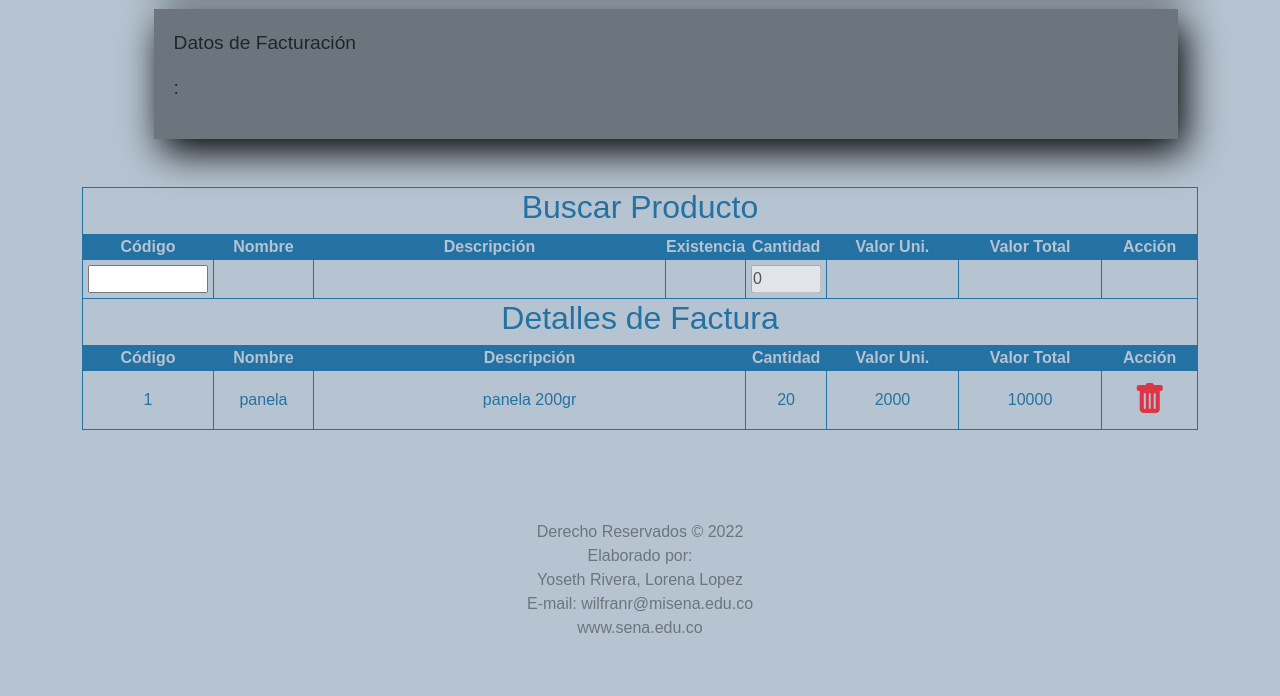
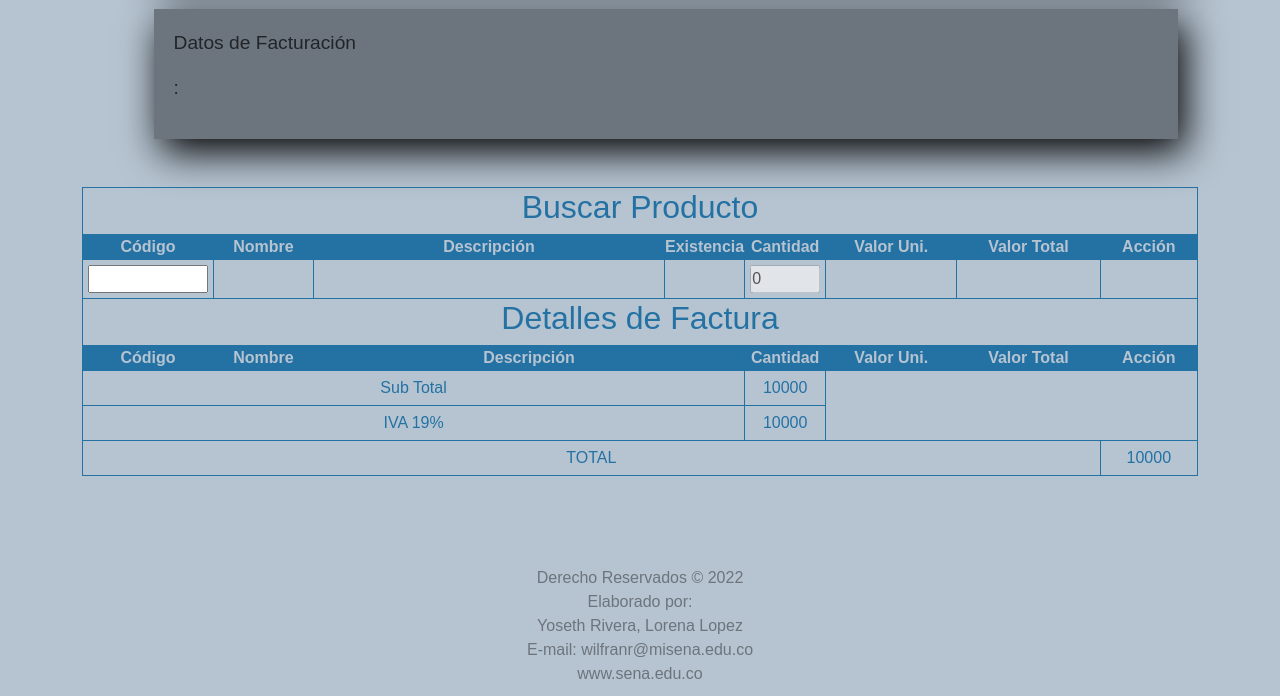
Before and after one commit to wilfranr/sifco_html, a PHP site: page /Vista/html/Nueva_venta.php in a window 1280 px wide. Shown: the part 539-1235 px from the top of the page. Before the commit the page ends 1172 px from the top, so only its background shows below. Run offline with PHP 8.4, Linux system fonts and the light colour scheme; the visitor is signed in with stand-in values (Sample User, id 1); data that the repository does not hold is empty; some libraries are stand-ins or nearby versions; some web fonts are replaced.

Commit message:
ajax ln 120 modificando detalle tabla

```diff
--- a/Vista/css/estilos.css
+++ b/Vista/css/estilos.css
@@ -328,11 +328,28 @@ body {
     border: solid #2471A3 1px;
 }
 
+.tabla-usuarios-factura {
+    width: 100%;
+    height: 100%;
+    color: #2471A3;
+    border: solid #2471A3 1px;
+}
+
 .tabla-usuarios tr th {
     border: solid #2471A3 1px;
 }
 
+.tabla-usuarios-factura tr th {
+    border: solid #2471A3 1px;
+}
+
 .tabla-usuarios td {
+    border: solid #2471A3 1px;
+    height: 20px;
+    padding: 5px;
+}
+
+.tabla-usuarios-factura td {
     border: solid #2471A3 1px;
     height: 20px;
     padding: 5px;
--- a/Vista/html/Nueva_venta.php
+++ b/Vista/html/Nueva_venta.php
@@ -71,7 +71,7 @@ include "../../includes/conexion.php";
         <div class="container">
 
 
-            <table class="tabla-usuarios mt-5 text-center">
+            <table class="tabla-usuarios-factura mt-5 text-center">
                 <thead>
                     <tr>
                         <th colspan="9"><h2>Buscar Producto</h2></th>
@@ -101,7 +101,7 @@ include "../../includes/conexion.php";
                             </button></td>
                     </tr>
                 </thead>
-                <tbody>
+                <tbody id="detalle_venta">
                     <tr>
                         <th colspan="9"><h2>Detalles de Factura</h2></th>
                     </tr>
@@ -115,23 +115,23 @@ include "../../includes/conexion.php";
                         <th>Valor Total</th>
                         <th>Acción</th>
                     </tr>
+                    <!-- contenido desde ajax -->
+
+                </tbody>
+                <tfoot>
                     <tr>
-                        <td>1</td>
-                        <td>panela</td>
-                        <td colspan="3">panela 200gr</td>
-                        <td>20</td>
-                        <td>2000</td>
-                        <td>10000</td>
-                        <td><a href="#"><i class="bi bi-trash-fill" style="font-size: 2rem; color: #dc3545;"></i></a>
-
-                        </td>
+                        <td colspan="5" >Sub Total</td>
+                        <td class="text-right">10000</td>
                     </tr>
-
-
                     <tr>
-
+                        <td colspan="5" >IVA 19%</td>
+                        <td class="text-right">10000</td>
                     </tr>
-                </tbody>
+                    <tr>
+                        <td colspan="8" >TOTAL</td>
+                        <td class="text-right">10000</td>
+                    </tr>
+                </tfoot>
             </table>
         </div>
 
```
Also changed, not shown: Vista/html/ajax.php (+23 -2 lines).
